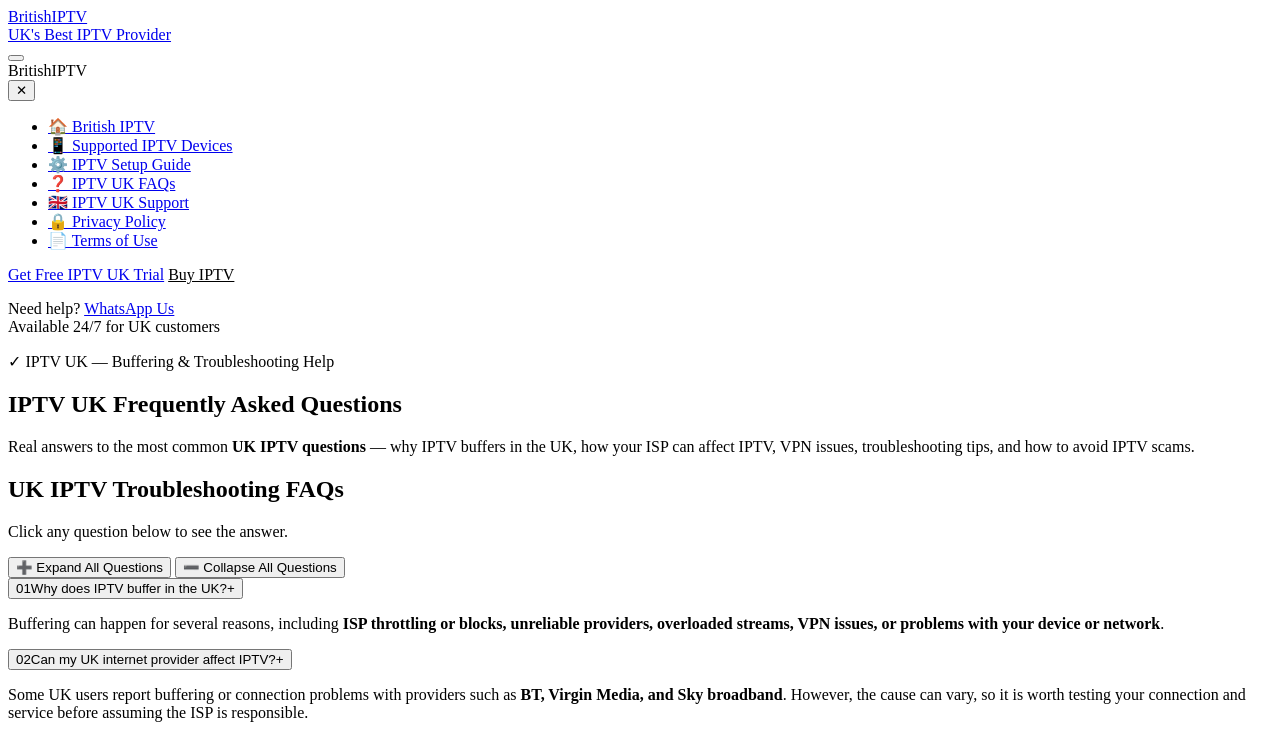
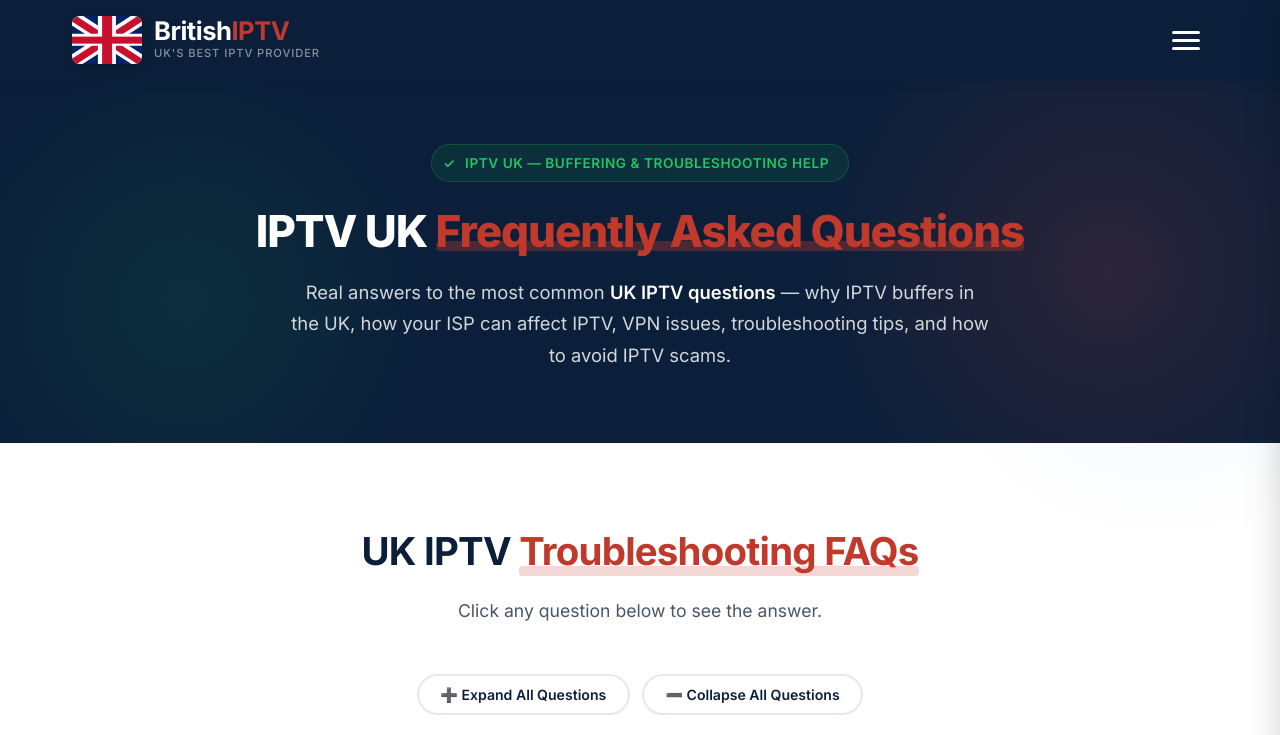
Before and after one commit to fatimajabeen677-b1g/britishiptv, a plain HTML site: page faq.html in a window 1280 px wide. Shown: the top 735 px of the page. Drawn offline with Linux system fonts and the light colour scheme; the site is published under a folder, as on GitHub Pages, so addresses that start at the root find nothing.

Commit message:
Update faq.html

```diff
--- a/faq.html
+++ b/faq.html
@@ -9,12 +9,12 @@
   <link rel="preconnect" href="https://fonts.googleapis.com">
   <link rel="preconnect" href="https://fonts.gstatic.com" crossorigin>
   <link href="https://fonts.googleapis.com/css2?family=Inter:opsz,wght@14..32,400;14..32,500;14..32,600;14..32,700;14..32,800&display=swap" rel="stylesheet">
-  <link rel="stylesheet" href="/styles.css">
+  <link rel="stylesheet" href="styles.css">
 </head>
 <body>
   <header class="site-header">
     <div class="container header-inner">
-      <a href="/" class="logo"><div class="logo-mark"><div class="uk-flag"><div class="red-diag-1"></div><div class="red-diag-2"></div><div class="white-cross-v"></div><div class="white-cross-h"></div><div class="red-cross-v"></div><div class="red-cross-h"></div></div></div><div><div class="logo-text">British<span>IPTV</span></div><span class="logo-tagline">UK's Best IPTV Provider</span></div></a>
+      <a href="index.html" class="logo"><div class="logo-mark"><div class="uk-flag"><div class="red-diag-1"></div><div class="red-diag-2"></div><div class="white-cross-v"></div><div class="white-cross-h"></div><div class="red-cross-v"></div><div class="red-cross-h"></div></div></div><div><div class="logo-text">British<span>IPTV</span></div><span class="logo-tagline">UK's Best IPTV Provider</span></div></a>
       <button class="menu-toggle" id="menuToggle" aria-label="Open navigation menu"><span></span><span></span><span></span></button>
     </div>
   </header>
@@ -23,17 +23,17 @@
   <nav class="slide-nav" id="slideNav">
     <div class="slide-nav-header"><div class="slide-nav-logo"><div class="logo-mark"><div class="uk-flag"><div class="red-diag-1"></div><div class="red-diag-2"></div><div class="white-cross-v"></div><div class="white-cross-h"></div><div class="red-cross-v"></div><div class="red-cross-h"></div></div></div><div class="logo-text">British<span>IPTV</span></div></div><button class="slide-nav-close" id="navClose" aria-label="Close">✕</button></div>
     <ul class="slide-nav-links">
-      <li><a href="/"><span class="nav-icon">🏠</span> British IPTV</a></li>
-      <li><a href="/devices"><span class="nav-icon">📱</span> Supported IPTV Devices</a></li>
-      <li><a href="/setup"><span class="nav-icon">⚙️</span> IPTV Setup Guide</a></li>
-      <li><a href="/faq"><span class="nav-icon">❓</span> IPTV UK FAQs</a></li>
-      <li><a href="/support"><span class="nav-icon">🇬🇧</span> IPTV UK Support</a></li>
-      <li><a href="/privacy"><span class="nav-icon">🔒</span> Privacy Policy</a></li>
-      <li><a href="/terms"><span class="nav-icon">📄</span> Terms of Use</a></li>
+      <li><a href="index.html"><span class="nav-icon">🏠</span> British IPTV</a></li>
+      <li><a href="devices.html"><span class="nav-icon">📱</span> Supported IPTV Devices</a></li>
+      <li><a href="setup.html"><span class="nav-icon">⚙️</span> IPTV Setup Guide</a></li>
+      <li><a href="faq.html"><span class="nav-icon">❓</span> IPTV UK FAQs</a></li>
+      <li><a href="contact.html"><span class="nav-icon">🇬🇧</span> IPTV UK Support</a></li>
+      <li><a href="privacy.html"><span class="nav-icon">🔒</span> Privacy Policy</a></li>
+      <li><a href="terms.html"><span class="nav-icon">📄</span> Terms of Use</a></li>
     </ul>
     <div class="slide-nav-footer">
       <a href="https://wa.me/923020548889" class="btn btn-red">Get Free IPTV UK Trial</a>
-      <a href="/support" class="btn btn-outline" style="color:var(--white); border-color:rgba(255,255,255,0.3);">Buy IPTV</a>
+      <a href="contact.html" class="btn btn-outline" style="color:var(--white); border-color:rgba(255,255,255,0.3);">Buy IPTV</a>
       <p class="contact-info">Need help? <a href="https://wa.me/923020548889">WhatsApp Us</a><br>Available 24/7 for UK customers</p>
     </div>
   </nav>
@@ -95,17 +95,17 @@
   <footer class="site-footer">
     <div class="container">
       <div class="footer-top">
-        <div class="footer-brand-col"><a href="/" class="footer-logo"><div class="logo-mark"><div class="uk-flag"><div class="red-diag-1"></div><div class="red-diag-2"></div><div class="white-cross-v"></div><div class="white-cross-h"></div><div class="red-cross-v"></div><div class="red-cross-h"></div></div></div><div><div class="logo-text">British<span>IPTV</span></div><span class="logo-tagline">UK's Best IPTV Provider</span></div></a><p>Premium UK IPTV subscriptions with 30,000+ live channels, 100,000+ movies and series, and 4K quality. Trusted by thousands of happy customers across Britain.</p><div class="footer-contact-row"><div class="footer-contact-item"><span class="contact-icon">💬</span><span>WhatsApp: <a href="https://wa.me/923020548889">+92 302 054 8889</a></span></div><div class="footer-contact-item"><span class="contact-icon">✉️</span><span><a href="mailto:codesfatima@gmail.com">codesfatima@gmail.com</a></span></div><div class="footer-contact-item"><span class="contact-icon">🕒</span><span>24/7 UK Support Available</span></div></div></div>
-        <div class="footer-col"><h4>Quick Links</h4><ul><li><a href="/">British IPTV <span class="link-arrow">→</span></a></li><li><a href="/devices">Supported IPTV Devices <span class="link-arrow">→</span></a></li><li><a href="/setup">IPTV Setup Guide <span class="link-arrow">→</span></a></li><li><a href="/support">IPTV UK Support <span class="link-arrow">→</span></a></li></ul></div>
-        <div class="footer-col"><h4>Policies</h4><ul><li><a href="/privacy">Privacy Policy <span class="link-arrow">→</span></a></li><li><a href="/terms">Terms of Use <span class="link-arrow">→</span></a></li></ul></div>
-        <div class="footer-col"><h4>Contact</h4><ul><li><a href="https://wa.me/923020548889">WhatsApp Support <span class="link-arrow">→</span></a></li><li><a href="mailto:codesfatima@gmail.com">Email Us <span class="link-arrow">→</span></a></li><li><a href="/support">Contact Page <span class="link-arrow">→</span></a></li></ul></div>
+        <div class="footer-brand-col"><a href="index.html" class="footer-logo"><div class="logo-mark"><div class="uk-flag"><div class="red-diag-1"></div><div class="red-diag-2"></div><div class="white-cross-v"></div><div class="white-cross-h"></div><div class="red-cross-v"></div><div class="red-cross-h"></div></div></div><div><div class="logo-text">British<span>IPTV</span></div><span class="logo-tagline">UK's Best IPTV Provider</span></div></a><p>Premium UK IPTV subscriptions with 30,000+ live channels, 100,000+ movies and series, and 4K quality. Trusted by thousands of happy customers across Britain.</p><div class="footer-contact-row"><div class="footer-contact-item"><span class="contact-icon">💬</span><span>WhatsApp: <a href="https://wa.me/923020548889">+92 302 054 8889</a></span></div><div class="footer-contact-item"><span class="contact-icon">✉️</span><span><a href="mailto:codesfatima@gmail.com">codesfatima@gmail.com</a></span></div><div class="footer-contact-item"><span class="contact-icon">🕒</span><span>24/7 UK Support Available</span></div></div></div>
+        <div class="footer-col"><h4>Quick Links</h4><ul><li><a href="index.html">British IPTV <span class="link-arrow">→</span></a></li><li><a href="devices.html">Supported IPTV Devices <span class="link-arrow">→</span></a></li><li><a href="setup.html">IPTV Setup Guide <span class="link-arrow">→</span></a></li><li><a href="contact.html">IPTV UK Support <span class="link-arrow">→</span></a></li></ul></div>
+        <div class="footer-col"><h4>Policies</h4><ul><li><a href="privacy.html">Privacy Policy <span class="link-arrow">→</span></a></li><li><a href="terms.html">Terms of Use <span class="link-arrow">→</span></a></li></ul></div>
+        <div class="footer-col"><h4>Contact</h4><ul><li><a href="https://wa.me/923020548889">WhatsApp Support <span class="link-arrow">→</span></a></li><li><a href="mailto:codesfatima@gmail.com">Email Us <span class="link-arrow">→</span></a></li><li><a href="contact.html">Contact Page <span class="link-arrow">→</span></a></li></ul></div>
       </div>
       <div class="footer-bottom">
         <div class="footer-bottom-left"><span>&copy; 2025 British IPTV. All rights reserved.</span><span class="uk-badge">🇬🇧 Made in Britain</span></div>
-        <div class="footer-bottom-right"><a href="/privacy">Privacy</a><span class="divider-dot"></span><a href="/terms">Terms</a></div>
+        <div class="footer-bottom-right"><a href="privacy.html">Privacy</a><span class="divider-dot"></span><a href="terms.html">Terms</a></div>
       </div>
     </div>
   </footer>
-  <script src="/script.js"></script>
+  <script src="script.js"></script>
 </body>
 </html>
```
